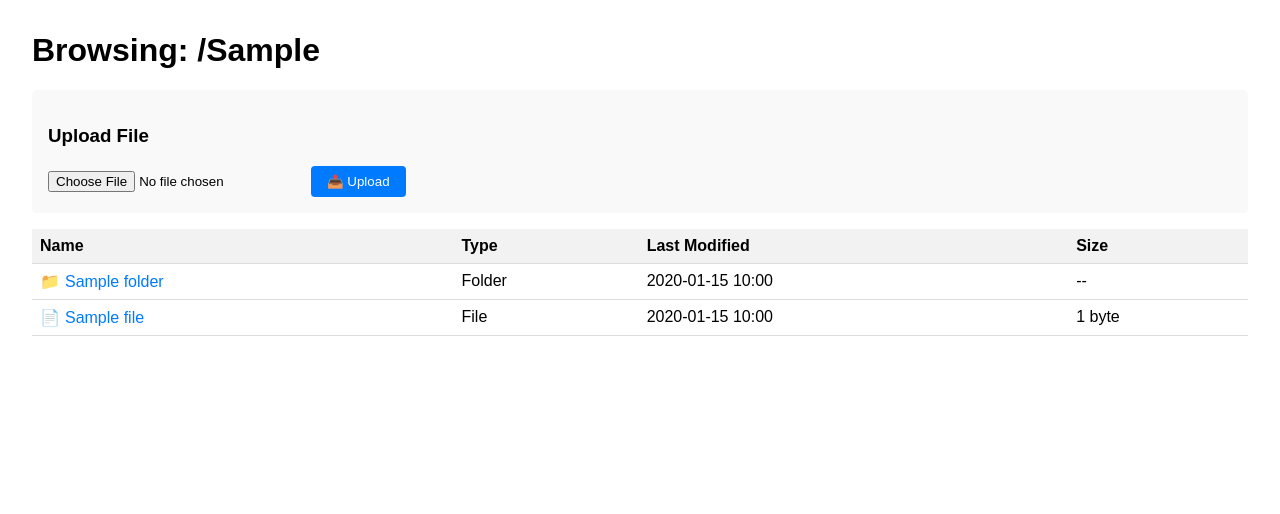
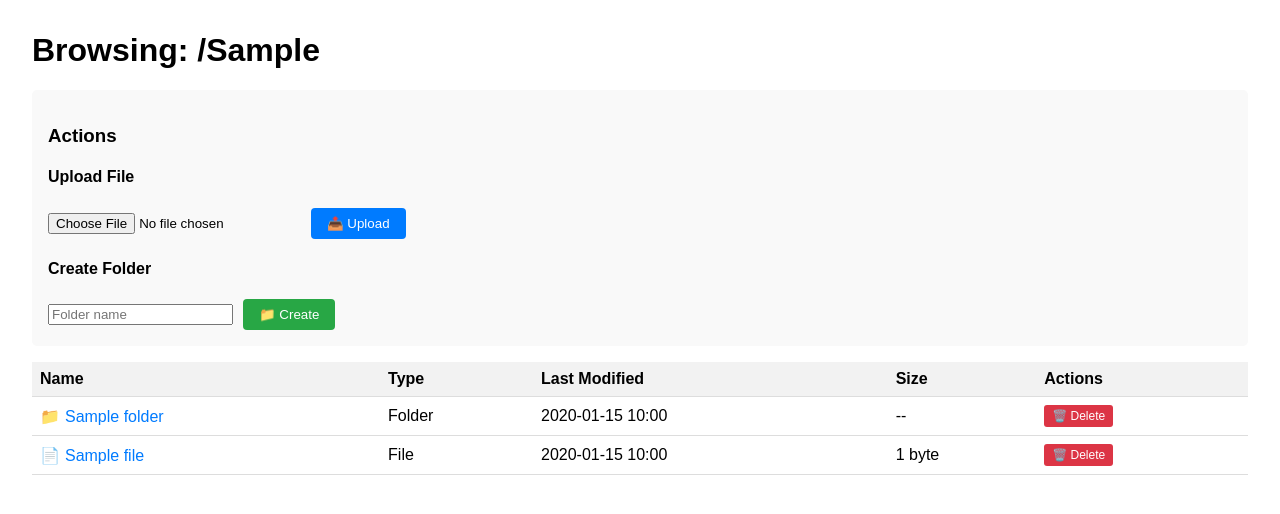
Before and after one commit to olivierb2/djan-cloud, a Django app: template file/templates/file/browse.html in a window 1280 px wide. Shown: the top 514 px of the page. Run offline with Django 5.2, Linux system fonts and the light colour scheme; the template is opened without the code that fills it: most values are stand-ins (such as "Sample title", 1, 10 or a date in 2020).

Commit message:
New create folder

```diff
--- a/core/urls.py
+++ b/core/urls.py
@@ -19,7 +19,7 @@ from django.urls import path, re_path, include
 
 from djangodav.acls import FullAcl
 from djangodav.locks import DummyLock
-from file.views import MyDavView, StatusView, Login, LoginForm, LoginPoll, FileBrowseView, FileDownloadView
+from file.views import MyDavView, StatusView, Login, LoginForm, LoginPoll, FileBrowseView, FileDownloadView, FileDeleteView, FolderDeleteView
 from django.conf import settings
 
 from django.urls import re_path
@@ -46,4 +46,6 @@ urlpatterns = [
     path('browse/', FileBrowseView.as_view(), name='browse_files_root'),
     path('browse/<path:path>', FileBrowseView.as_view(), name='browse_files'),
     path('download/<int:file_id>/', FileDownloadView.as_view(), name='download_file'),
+    path('delete/file/<int:file_id>/', FileDeleteView.as_view(), name='delete_file'),
+    path('delete/folder/<int:folder_id>/', FolderDeleteView.as_view(), name='delete_folder'),
 ]
--- a/file/templates/file/browse.html
+++ b/file/templates/file/browse.html
@@ -21,6 +21,9 @@
         .messages { margin: 1em 0; }
         .messages .success { color: green; }
         .messages .error { color: red; }
+        .actions { display: flex; gap: 5px; align-items: center; }
+        .delete-btn { background-color: #dc3545; color: white; border: none; padding: 4px 8px; border-radius: 3px; cursor: pointer; font-size: 12px; }
+        .delete-btn:hover { background-color: #c82333; }
     </style>
 </head>
 <body>
@@ -46,14 +49,29 @@
         {% endif %}
     {% endif %}
 
-    {# Upload section #}
+    {# Actions section #}
     <div class="upload-section">
-        <h3>Upload File</h3>
-        <form method="post" enctype="multipart/form-data" class="upload-form">
-            {% csrf_token %}
-            <input type="file" name="file" required>
-            <button type="submit" class="upload-btn">📤 Upload</button>
-        </form>
+        <h3>Actions</h3>
+
+        {# Upload file form #}
+        <div style="margin-bottom: 15px;">
+            <h4>Upload File</h4>
+            <form method="post" enctype="multipart/form-data" class="upload-form">
+                {% csrf_token %}
+                <input type="file" name="file" required>
+                <button type="submit" class="upload-btn">📤 Upload</button>
+            </form>
+        </div>
+
+        {# Create folder form #}
+        <div>
+            <h4>Create Folder</h4>
+            <form method="post" class="upload-form">
+                {% csrf_token %}
+                <input type="text" name="folder_name" placeholder="Folder name" required maxlength="255">
+                <button type="submit" class="upload-btn" style="background-color: #28a745;">📁 Create</button>
+            </form>
+        </div>
     </div>
 
     <table>
@@ -63,6 +81,7 @@
                 <th>Type</th>
                 <th>Last Modified</th>
                 <th>Size</th>
+                <th>Actions</th>
             </tr>
         </thead>
         <tbody>
@@ -80,6 +99,15 @@
                     <td>Folder</td>
                     <td>{{ folder.updated_at|date:"Y-m-d H:i" }}</td>
                     <td>--</td>
+                    <td>
+                        <div class="actions">
+                            <form method="post" action="{% url 'delete_folder' folder_id=folder.id %}" style="display: inline;"
+                                  onsubmit="return confirm('Are you sure you want to delete folder \'{{ folder.name }}\'? This action cannot be undone.')">
+                                {% csrf_token %}
+                                <button type="submit" class="delete-btn">🗑️ Delete</button>
+                            </form>
+                        </div>
+                    </td>
                 </tr>
             {% empty %}
                 {# Handled in the combined empty check below #}
@@ -94,6 +122,15 @@
                     <td>{{ file.content_type|default:"File" }}</td>
                     <td>{{ file.updated_at|date:"Y-m-d H:i" }}</td>
                     <td>{{ file.file.size|filesizeformat }}</td>
+                    <td>
+                        <div class="actions">
+                            <form method="post" action="{% url 'delete_file' file_id=file.id %}" style="display: inline;"
+                                  onsubmit="return confirm('Are you sure you want to delete file \'{{ file.file.name }}\'? This action cannot be undone.')">
+                                {% csrf_token %}
+                                <button type="submit" class="delete-btn">🗑️ Delete</button>
+                            </form>
+                        </div>
+                    </td>
                 </tr>
             {% empty %}
                 {# Handled in the combined empty check below #}
@@ -102,7 +139,7 @@
             {# Message if folder is empty #}
             {% if not subfolders and not files %}
                 <tr>
-                    <td colspan="4"><em>This folder is empty.</em></td>
+                    <td colspan="5"><em>This folder is empty.</em></td>
                 </tr>
             {% endif %}
         </tbody>
```
Also changed, not shown: file/views.py (+118 -25 lines).
